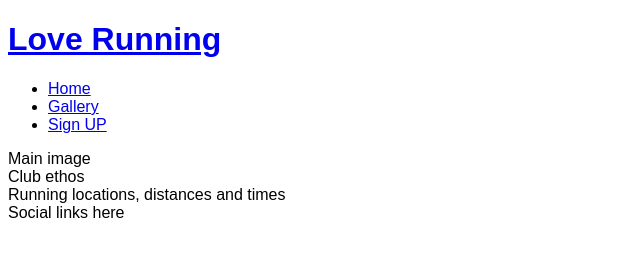
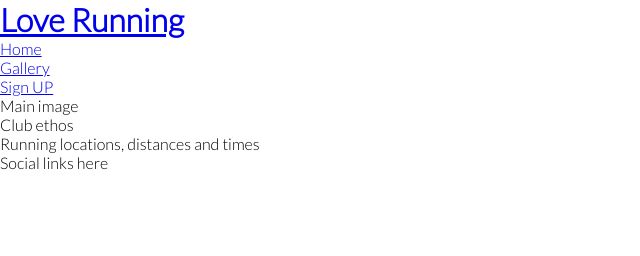
Before and after one commit to Conorjbr/love-running, a plain HTML site: page index.html in a window 1280 px wide. Shown: the whole page, without its empty margins (0-640 px from the left). Drawn offline with Linux system fonts and the light colour scheme.

Commit message:
Add ggogle fonts and remove default margins, padding and borders

```diff
--- a/assets/css/style.css
+++ b/assets/css/style.css
@@ -1 +1,9 @@
-body {font-family: Arial;}
+@import url('https://fonts.googleapis.com/css2?family=Lato:wght@300&family=Oswald&display=swap');
+
+* {
+    margin: 0;
+    padding: 0;
+    border: none;
+}
+body {font-family: Lato, sans-serif;
+        font-weight: 300;}
```
